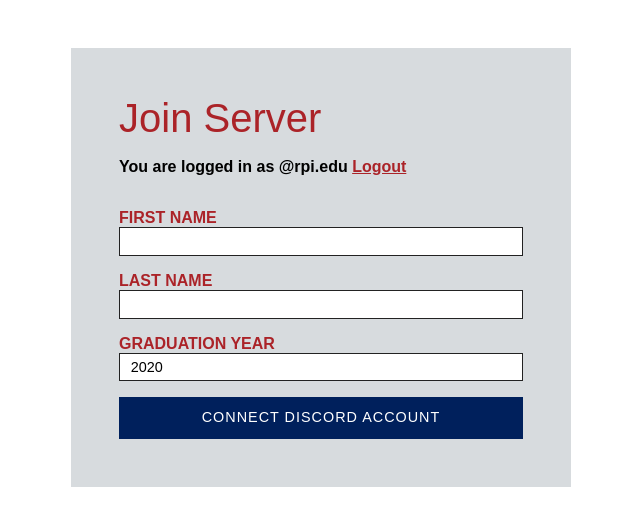
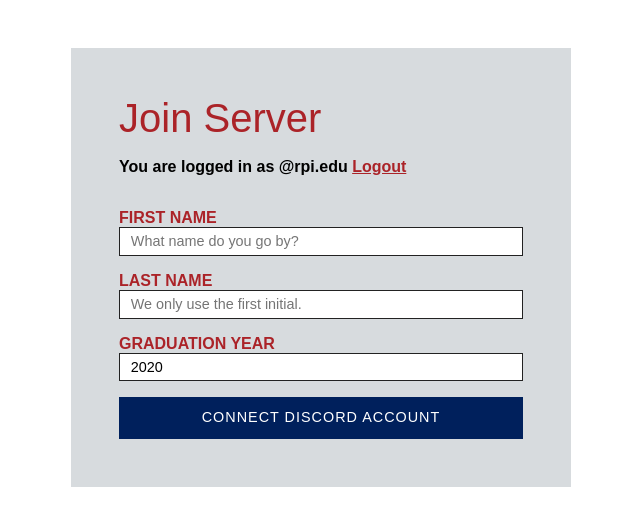
Before and after one commit to rcos/rcos-automation, a Flask app: template rcosautomation/templates/join.html in a window 1280 px wide. Shown: the part 55-581 px from the top of the page, without its empty margins (319-959 px from the left). Run offline with Flask 2, Linux system fonts and the light colour scheme; the template is opened without the code that fills it, so the values that code supplies are empty.

Commit message:
Add placholders

```diff
--- a/rcosautomation/templates/join.html
+++ b/rcosautomation/templates/join.html
@@ -5,9 +5,9 @@
 <form method="POST" style="margin-top: 2rem;">
     <div class="field">
         <label class="rpi-label" for="first-name">First Name</label>
-        <input class="rpi-input" type="text" name="first_name" id="first-name" required>
+        <input class="rpi-input" type="text" name="first_name" id="first-name" placeholder="What name do you go by?" required>
         <label class="rpi-label" for="last-name">Last Name</label>
-        <input class="rpi-input" type="text" name="last_name" id="last-name" required>
+        <input class="rpi-input" type="text" name="last_name" id="last-name" placeholder="We only use the first initial." required>
     </div>
 
     <div class="field">
```
